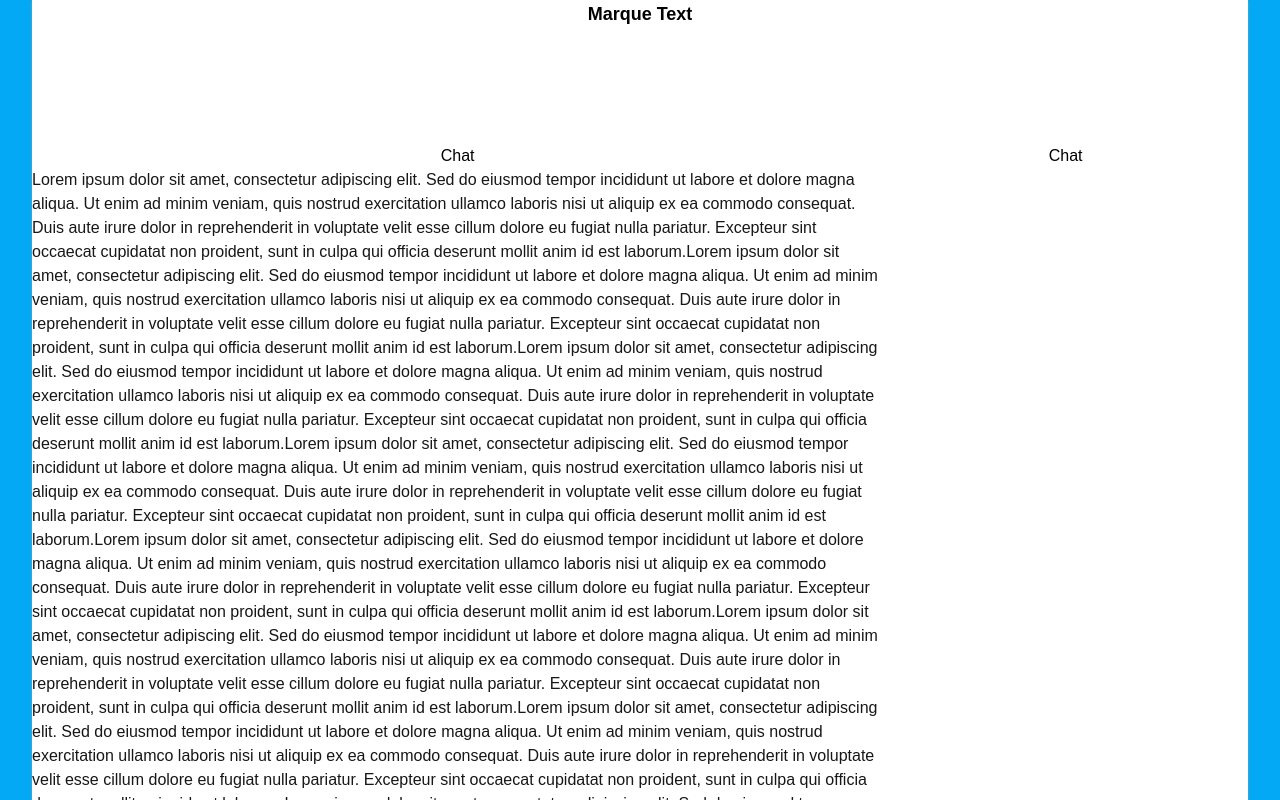
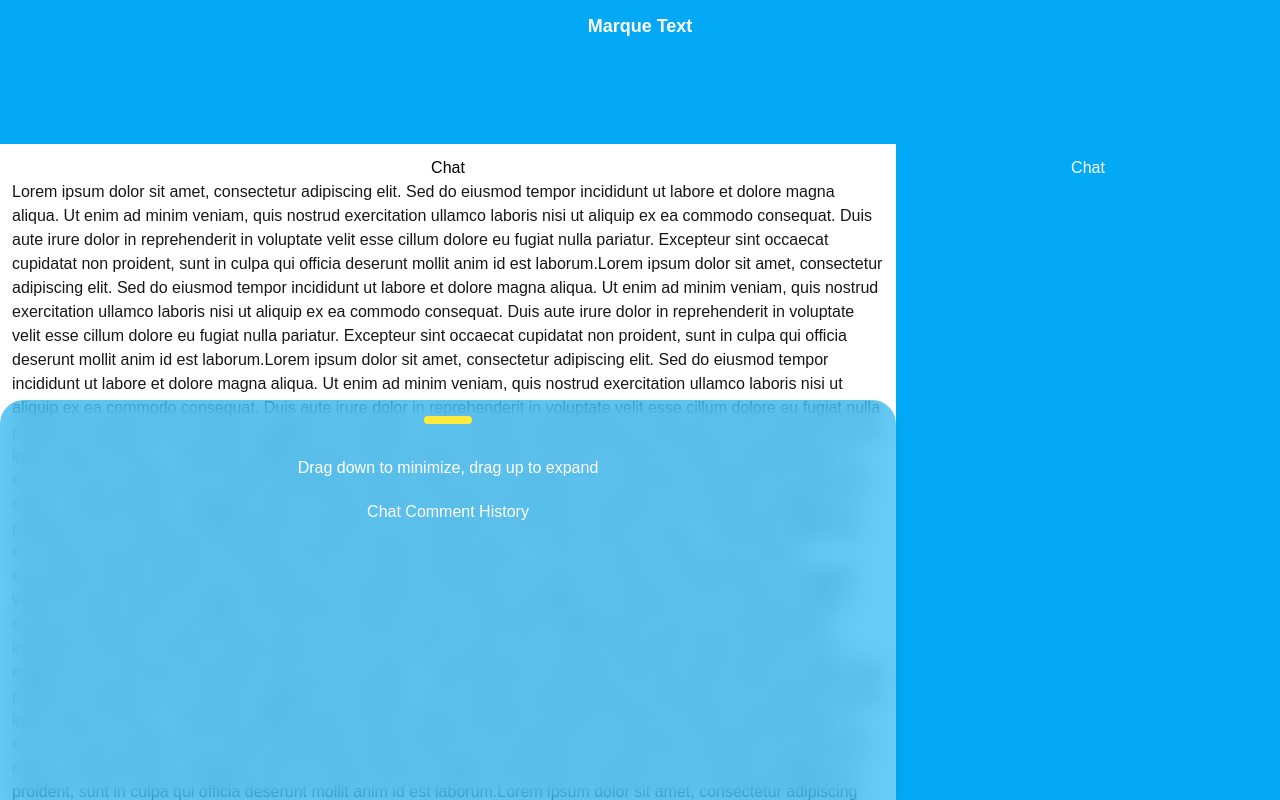
Before and after one commit to Project-C-Network/echoboard-fe, a Next.js app: page /liveblog in a window 1280 px wide. Built offline with nearby package versions, Linux system fonts and the light colour scheme.

Commit message:
EB-100-feat: added bottom sheet and skeleton

```diff
--- a/package.json
+++ b/package.json
@@ -79,7 +79,7 @@
   "dependencies": {
     "@tailwindcss/typography": "^0.5.16",
     "eslint-plugin-security": "^3.0.1",
-    "framer-motion": "^12.0.5",
+    "framer-motion": "^12.4.7",
     "next": "15.1.5",
     "react": "^19.0.0",
     "react-dom": "^19.0.0"
--- /dev/null
+++ b/src/app/liveblog/common/components/EBBottomSheet/index.tsx
@@ -0,0 +1,38 @@
+import { motion } from 'framer-motion';
+import { ReactNode, useState } from 'react';
+
+interface EBBottomSheetProps {
+  children: ReactNode;
+}
+
+export const EBBottomSheet: React.FC<EBBottomSheetProps> = ({ children }) => {
+  const [isOpen, setIsOpen] = useState<boolean>(true);
+
+  const toggleSheet = (_: Event, { offset: { y } }: { offset: { y: number } }): void => {
+    setIsOpen(y <= 100);
+  };
+
+  return (
+    <div
+      className='fixed bottom-0 left-0 w-[70%] bg-EBPrimary-100/60 backdrop-blur-md rounded-t-3xl shadow-lg'
+      style={{
+        height: isOpen ? '50vh' : '80px',
+        transition: 'height 0.2s ease-in-out',
+      }}
+    >
+      <motion.div
+        drag='y'
+        dragConstraints={{ top: 0, bottom: 0 }}
+        dragElastic={0.1}
+        onDragEnd={toggleSheet}
+        className='w-full h-10 cursor-pointer flex justify-center items-center'
+      >
+        <div className='w-12 h-2 bg-EBSecondary rounded-full' />
+      </motion.div>
+      <div className={`h-full ${isOpen && 'overflow-y-auto'} p-4`}>
+        <p className='text-center text-EBLight'>Drag down to minimize, drag up to expand</p>
+        {children}
+      </div>
+    </div>
+  );
+};
--- a/src/app/liveblog/page.tsx
+++ b/src/app/liveblog/page.tsx
@@ -1,14 +1,16 @@
+'use client';
 import React from 'react';
+import { EBBottomSheet } from './common/components/EBBottomSheet';
 
 const LiveBlogPage = () => {
   return (
-    <div className='md:container w-container-fluid overflow-hidden'>
-      <div className='relative w-full h-screen shadow-sm shadow-gray-400 '>
-        <div className='absolute z-20 top-0 right-0 left-0 h-36 px-3 text-lg font-manrope font-semibold text-white bg-EBLight'>
-          <p className='text-center text-EBDark'>Marque Text</p>
+    <>
+      <div className='relative w-full h-screen shadow-sm shadow-gray-400 overflow-hidden'>
+        <div className='absolute z-20 top-0 right-0 left-0 h-36 px-3 text-lg font-manrope font-semibold text-white bg-EBPrimary-100'>
+          <p className='text-center text-EBLight pt-3'>Marque Text</p>
         </div>
         <div className='flex pt-36 w-full h-screen'>
-          <div className='w-[70%] overflow-auto h-screen bg-EBLight'>
+          <div className='w-[70%] overflow-auto h-screen bg-EBLight p-3'>
             <p className='text-center text-EBDark'>Chat</p>
             <p>
               Lorem ipsum dolor sit amet, consectetur adipiscing elit. Sed do eiusmod tempor
@@ -125,12 +127,15 @@ const LiveBlogPage = () => {
               cupidatat non proident, sunt in culpa qui officia deserunt mollit anim id est laborum.
             </p>
           </div>
-          <div className='w-[30%] h-screen bg-EBLight'>
-            <p className='text-center text-EBDark'>Chat</p>
+          <div className='w-[30%] h-screen bg-EBPrimary-100 p-3'>
+            <p className='text-center text-EBLight'>Chat</p>
           </div>
         </div>
       </div>
-    </div>
+      <EBBottomSheet>
+        <p className='text-center text-EBLight pt-5'>Chat Comment History</p>
+      </EBBottomSheet>
+    </>
   );
 };
 
--- a/src/app/page.tsx
+++ b/src/app/page.tsx
@@ -1,8 +1,8 @@
 'use client';
 import { useEffect } from 'react';
+import { EBButton } from './common/common/components/EBButton';
+import { EBTypingContent } from './common/common/components/EBTypingContent';
 import { useDarkMode } from './common/common/hooks/useDarkMode';
-import { EBButton } from './liveblog/common/components/EBButton';
-import { EBTypingContent } from './liveblog/common/components/EBTypingContent';
 
 export default function Home() {
   const { isDarkMode, toggleDarkMode } = useDarkMode();
```
Also changed, not shown: src/app/common/common/components/EBButton/index.tsx (renamed from src/app/liveblog/common/components/EBButton/index.tsx), src/app/common/common/components/EBTypingContent/index.tsx (renamed from src/app/liveblog/common/components/EBTypingContent/index.tsx), tailwind.config.ts (line endings or trailing spaces), 1 other file (tests, documents, lock files or other folders).
